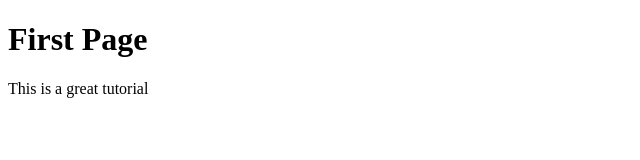
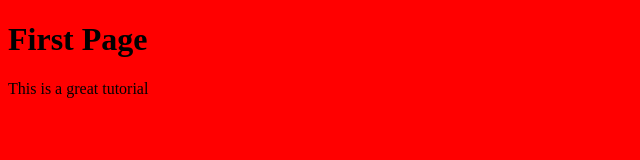
Before and after one commit to rcoleman1/git-course2, a plain HTML site: page index.html in a window 1280 px wide. Shown: the whole page, without its empty margins (0-640 px from the left). Drawn offline with Linux system fonts and the light colour scheme.

Commit message:
Made index.html background red

```diff
--- a/css/main.css
+++ b/css/main.css
@@ -0,0 +1,4 @@
+body{
+  background: red;
+
+}
--- a/index.html
+++ b/index.html
@@ -4,6 +4,7 @@
   <meta charset="UTF-8">
   <meta name="viewport" content="width=device-width, initial-scale=1.0">
   <meta http-equiv="X-UA-Compatible" content="ie=edge">
+  <link rel="stylesheet" href="/css/main.css">
   <title>Document</title>
 </head>
 <body>
```
